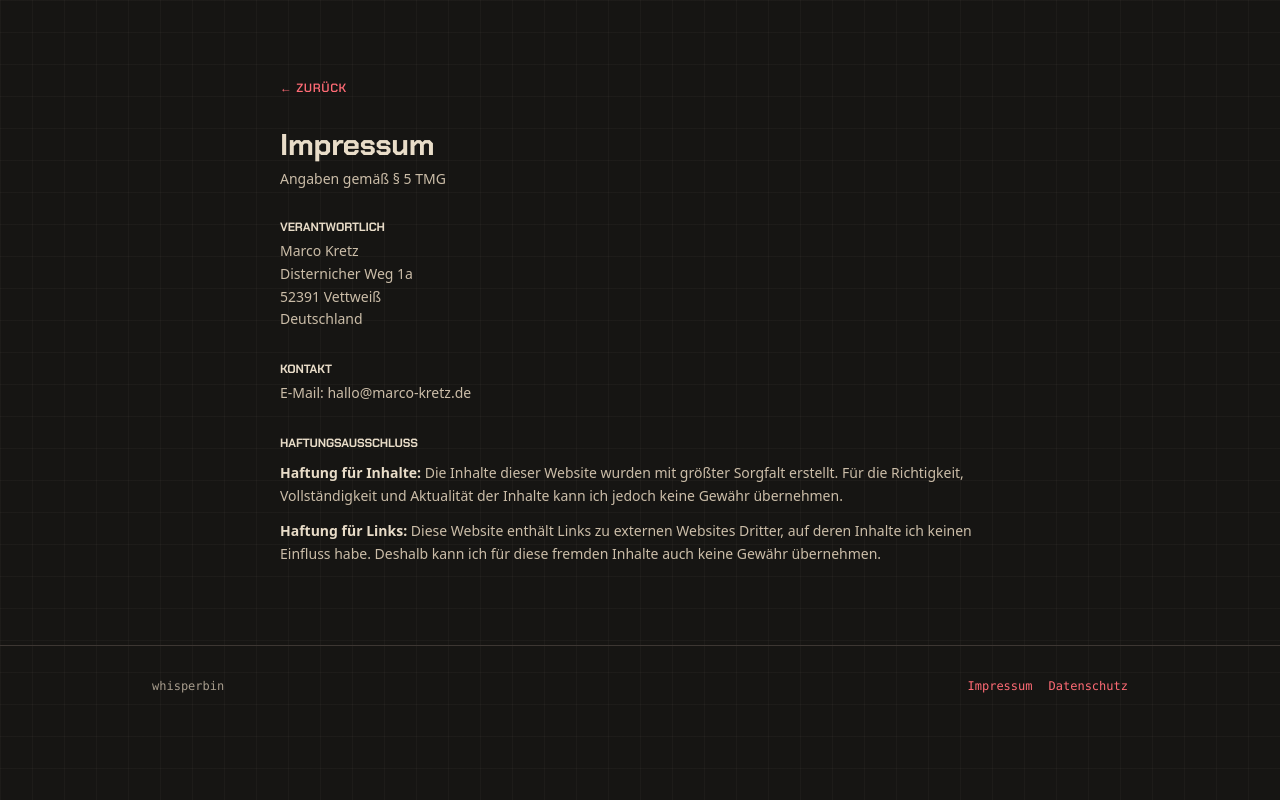
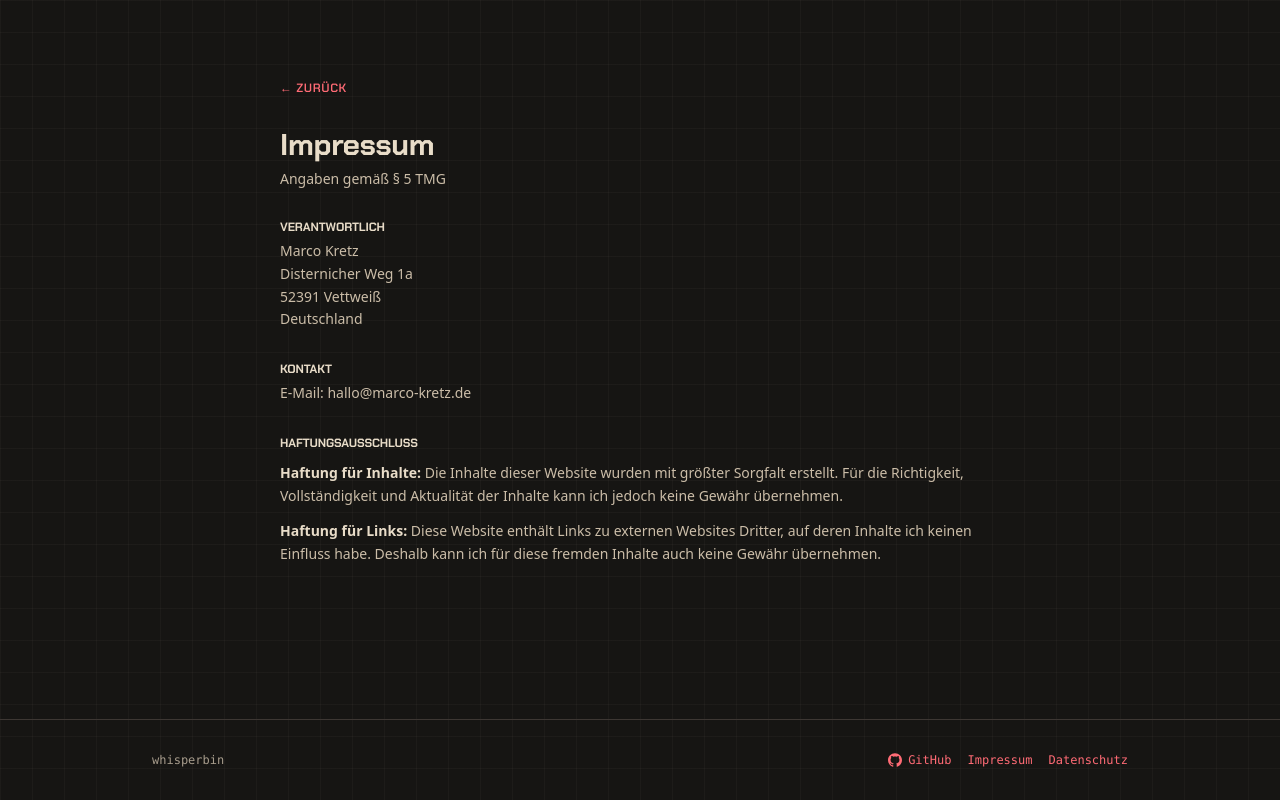
Before and after one commit to marco-kretz/whisperbin, a SvelteKit app: page /impressum in a window 1280 px wide. Built offline with nearby package versions, Linux system fonts and the light colour scheme.

Commit message:
feat: pin footer to bottom and add GitHub link

```diff
--- a/src/routes/+layout.svelte
+++ b/src/routes/+layout.svelte
@@ -10,6 +10,7 @@
 </script>
 
 <svelte:head><link rel="icon" href={favicon} /></svelte:head>
+<div class="flex min-h-svh flex-col">
 	{@render children()}
 
 	<footer class="mt-auto border-t border-line py-8">
@@ -18,8 +19,22 @@
 		>
 			<span>whisperbin</span>
 			<div class="flex items-center gap-4">
+				<a
+					href="https://github.com/marco-kretz/whisperbin"
+					target="_blank"
+					rel="noopener noreferrer"
+					class="inline-flex items-center gap-1.5 hover:text-secondary"
+				>
+					<svg class="h-3.5 w-3.5" viewBox="0 0 24 24" fill="currentColor" aria-hidden="true">
+						<path
+							d="M12 .297c-6.63 0-12 5.373-12 12 0 5.303 3.438 9.8 8.205 11.385.6.113.82-.258.82-.577 0-.285-.01-1.04-.015-2.04-3.338.724-4.042-1.61-4.042-1.61C4.422 18.07 3.633 17.7 3.633 17.7c-1.087-.744.084-.729.084-.729 1.205.084 1.838 1.236 1.838 1.236 1.07 1.835 2.809 1.305 3.495.998.108-.776.417-1.305.76-1.605-2.665-.3-5.466-1.332-5.466-5.93 0-1.31.465-2.38 1.235-3.22-.135-.303-.54-1.523.105-3.176 0 0 1.005-.322 3.3 1.23.96-.267 1.98-.399 3-.405 1.02.006 2.04.138 3 .405 2.28-1.552 3.285-1.23 3.285-1.23.645 1.653.24 2.873.12 3.176.765.84 1.23 1.91 1.23 3.22 0 4.61-2.805 5.625-5.475 5.92.42.36.81 1.096.81 2.22 0 1.606-.015 2.896-.015 3.286 0 .315.21.69.825.57C20.565 22.092 24 17.592 24 12.297c0-6.627-5.373-12-12-12"
+						/>
+					</svg>
+					GitHub
+				</a>
 				<a href={resolve('impressum')} class="hover:text-secondary">Impressum</a>
 				<a href={resolve('privacy')} class="hover:text-secondary">Datenschutz</a>
 			</div>
 		</div>
 	</footer>
+</div>
```
Lines whose indentation alone changed are shown as unchanged.
